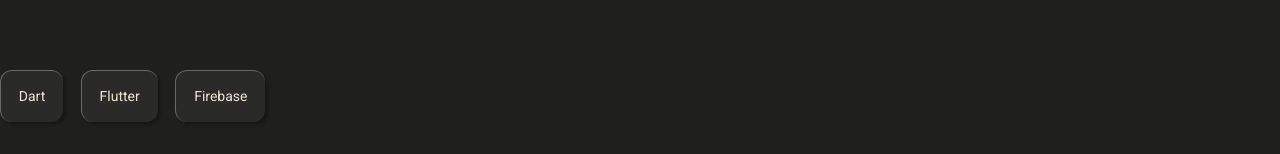
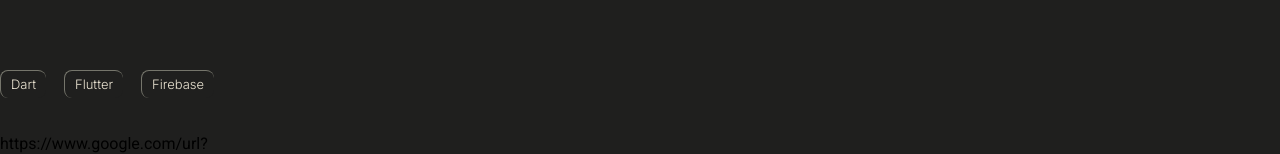
Before and after one commit to jarelltamonte/portfolio, a React (Create React App) app: page /portfolio/scratch in a window 1280 px wide. Shown: the part 151-305 px from the top of the page. Built offline with nearby package versions, Linux system fonts and the light colour scheme; a web font is replaced by a local one.

Commit message:
added infomation on the education modals

```diff
--- a/src/Components/About.js
+++ b/src/Components/About.js
@@ -10,8 +10,8 @@
     year: "2016-2020",
     label: "Junior High School",
     story: [
-      "Write the first paragraph of your Junior High School story here.",
-      "Write the second paragraph here, such as what you learned or who shaped you.",
+      "When I entered Junior High School, I wasn’t part of the top five as I was still adjusting to a new environment and meeting people from different primary schools. As a consistent honor student in primary school, I carried a competitive spirit into high school by joining clubs, extracurricular activities, and competitions, including speech, journalism, biology, and band contests, where I played the piano. I also participated in volleyball, table tennis, and badminton.",
+      "Throughout Junior High School, I was nominated around ten times for president positions in different course clubs. In my final year, I was elected Mayor of the entire Junior High School, which led me to lead the school year's ball. I graduated as Class Salutatorian and received a Leadership Award, along with distinctions in Performing Arts, Communication Arts in English, Social Science, and Edukasyon sa Pagpapakatao.",
     ],
   },
   {
@@ -19,8 +19,8 @@
     year: "2020-2022",
     label: "Senior High School | MAWD Track",
     story: [
-      "Write the first paragraph of your Senior High School story here.",
-      "Write the second paragraph here, such as projects you built or roles you took on.",
+      "My Senior High School years took place during the pandemic, which meant adjusting to online learning despite unstable internet connections, distractions at home, and limited access to instructors. I took the Mobile App and Web Development track, which deepened my appreciation for technology. For my thesis, I developed an Android tour guide app for travelers in Ilocos Norte, which received an award for innovation.",
+      "I also took on leadership roles in team activities and clubs, eventually being elected SSG President for the entire school for the 2021–2022 academic year. Working with faculty members and fellow officers to support students and organize school events was challenging, but rewarding at the same time. I was a consistent Honor Student, and graduated as the Class Salutatorian.",
     ],
   },
   {
@@ -28,8 +28,8 @@
     year: "2022-Present",
     label: "Bachelor of Science in Computer Science",
     story: [
-      "Write the first paragraph of your college story here.",
-      "Write the second paragraph here, such as your projects, internships, or certifications.",
+      "My undergraduate journey has been a rollercoaster. As a consistent honor student, receiving a grade of 85 in my freshman year that disqualified me from graduating with Latin honors was beyond devastating. It took a toll on my mental health and led me to transfer schools for a semester before eventually returning to CIIT for its curriculum and learning environment. However, the experience taught me that there is more to life than academics.",
+      "Despite the setbacks, I continued to challenge myself. I received the Gold Weave distinction for ranking in the top 1-10 and the Silver Weave distinction for ranking 11th to 20th among thousands of students. I also made the Dean’s List for eight semesters, received Best in Project awards for three courses, and won campus competitions. Now in my final year, I’m working on my thesis. Stay tuned for what comes next!",
     ],
   },
 ];
@@ -355,7 +355,6 @@
             <div className="school-line"></div>
 
             <div className="modal-story">
-              <p className="awards-sub-title">My Story:</p>
               {selectedSchool.story.map((paragraph, index) => (
                 <p className="modal-story-text" key={index}>
                   {paragraph}
--- a/src/Style/ClickedProject.css
+++ b/src/Style/ClickedProject.css
@@ -350,16 +350,15 @@
 }
 
 .technologies {
-  font-size: 14px;
-  border-radius: 14px;
-  padding: 1%;
-  background-color: rgba(255, 255, 255, 0.05);
-  backdrop-filter: blur(8px);
-  box-shadow: 3px 3px 3px rgb(0, 0, 0, 0.25);
-  border-top: 1px solid rgba(255, 255, 255, 0.3);
-  border-left: 1px solid rgba(255, 255, 255, 0.3);
-  border-radius: 12px;
+  font-family: "Inter", sans-serif;
+  font-size: 13px;
+  font-weight: 300;
   color: #ece5d3;
+  background-color: #1f1f1e;
+  border-top: 1px solid #75756b;
+  border-left: 1px solid #75756b;
+  border-radius: 8px;
+  padding: 6px 10px;
 }
 
 .technologies-list1,
```
